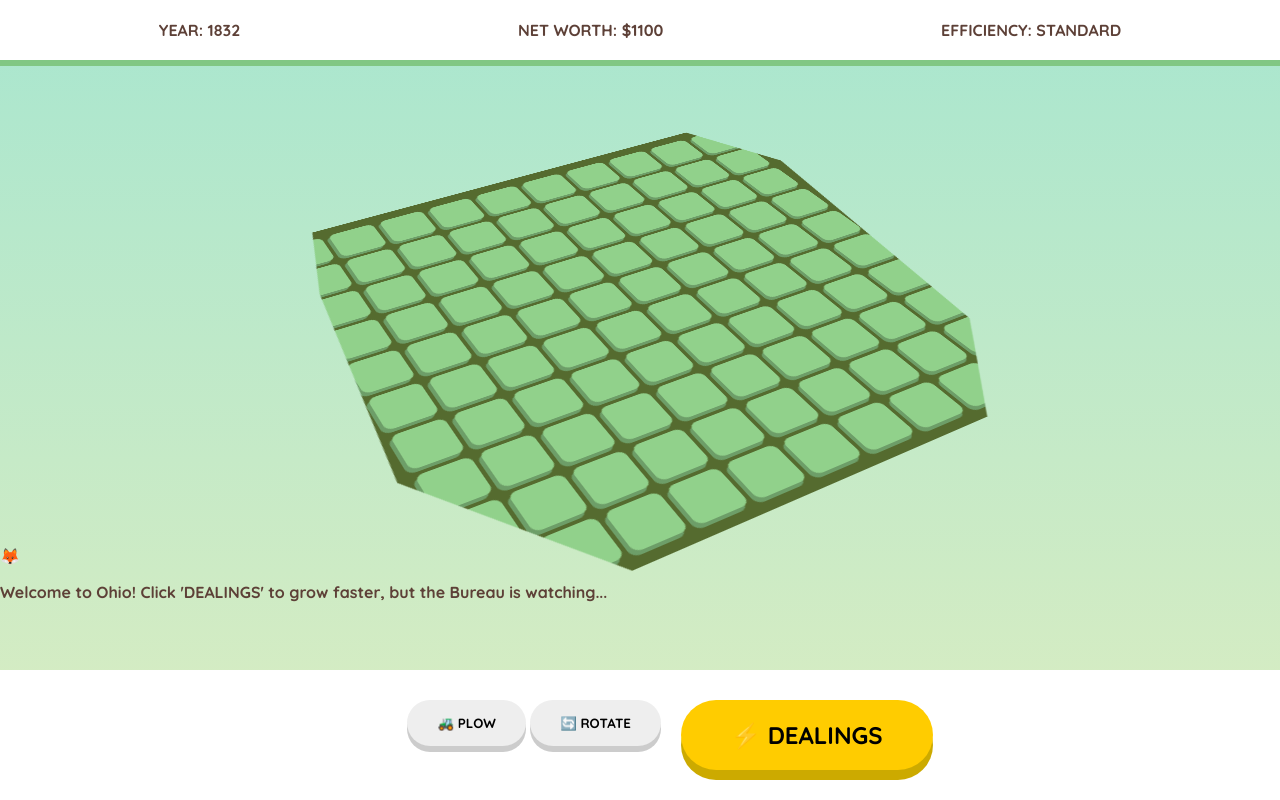
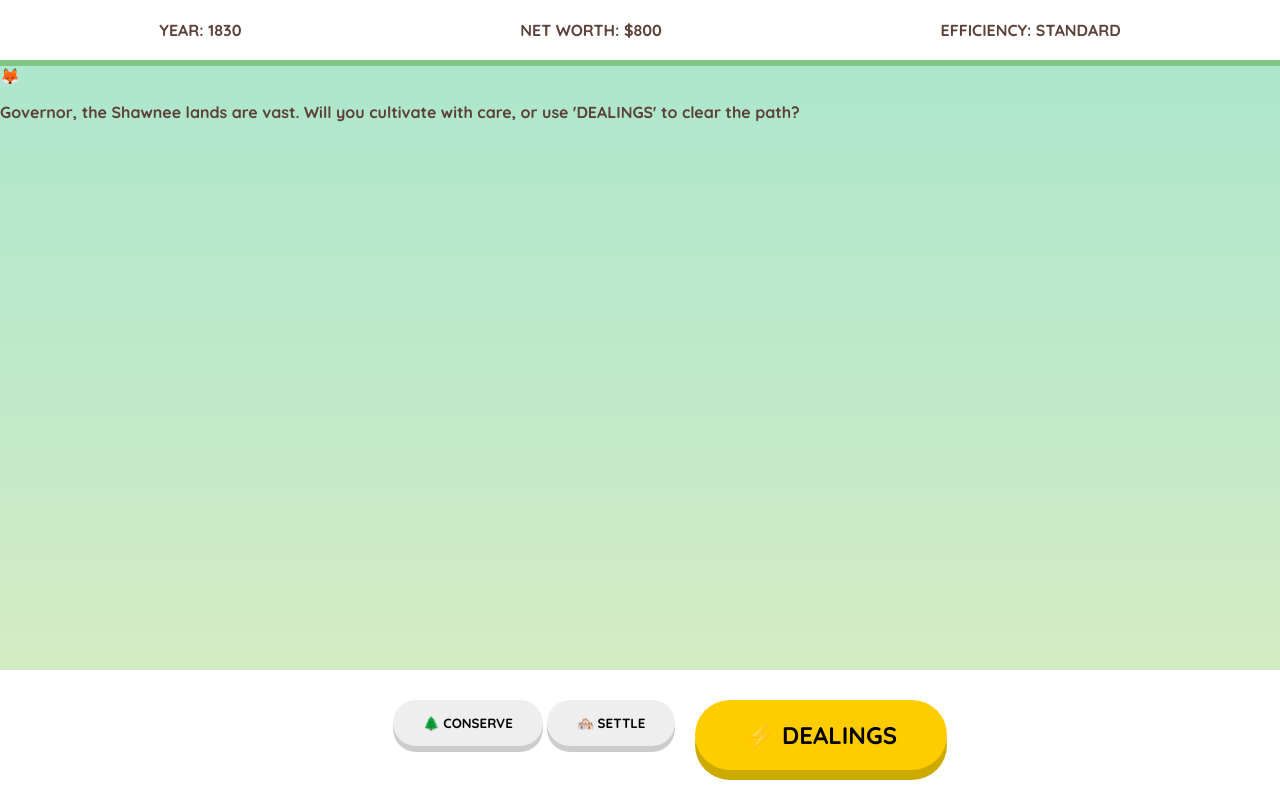
Before and after one commit to AmyG77/MakingAmerica, a plain HTML site: page index.html in a window 1280 px wide. Drawn offline with nearby package versions, Linux system fonts and the light colour scheme.

Commit message:
Update index.html

```diff
--- a/index.html
+++ b/index.html
@@ -2,8 +2,7 @@
 <html lang="en">
 <head>
     <meta charset="UTF-8">
-    <meta name="viewport" content="width=device-width, initial-scale=1.0">
-    <title>Making Ohio | 3D Frontier Garden</title>
+    <title>Making Ohio | Frontier Audit</title>
     <link rel="stylesheet" href="css/styles.css">
     <script src="https://cdnjs.cloudflare.com/ajax/libs/jspdf/2.5.1/jspdf.umd.min.js"></script>
 </head>
@@ -15,29 +14,27 @@
     </header>
 
     <main id="game-viewport">
-        <div class="scene">
-            <div id="ohio-world">
-                <div id="map-grid"></div>
+        <div id="ohio-canvas">
             </div>
-        </div>
 
         <div id="npc-container">
             <div id="npc-avatar">🦊</div>
-            <div id="speech-bubble"><p id="npc-text">Welcome to Ohio! Click 'DEALINGS' to grow faster, but the Bureau is watching...</p></div>
+            <div id="speech-bubble">
+                <p id="npc-text">Governor, the Shawnee lands are vast. Will you cultivate with care, or use 'DEALINGS' to clear the path?</p>
+            </div>
         </div>
     </main>
 
     <nav id="command-center">
         <div class="btn-group">
-            <button class="btn-garden" onclick="engine.setAction('plow')">🚜 PLOW</button>
-            <button id="btn-rotate" class="btn-garden" onclick="ui.toggleRotation()">🔄 ROTATE</button>
+            <button class="btn-garden" onclick="engine.setAction('nature')">🌲 CONSERVE</button>
+            <button class="btn-garden" onclick="engine.setAction('build')">🏘️ SETTLE</button>
         </div>
         <button id="btn-charge" class="btn-giant" onclick="engine.toggleOptimization()">⚡ DEALINGS</button>
-        <button id="btn-audit" class="btn-special hidden" onclick="audit.generate()">📜 SETTLEMENT AUDIT</button>
+        <button id="btn-audit" class="btn-special hidden" onclick="audit.generate()">📜 DOWNLOAD FINAL AUDIT</button>
     </nav>
 
     <script src="js/data.js"></script>
-    <script src="js/ui-manager.js"></script>
     <script src="js/audit.js"></script>
     <script src="js/engine.js"></script>
 </body>
```
